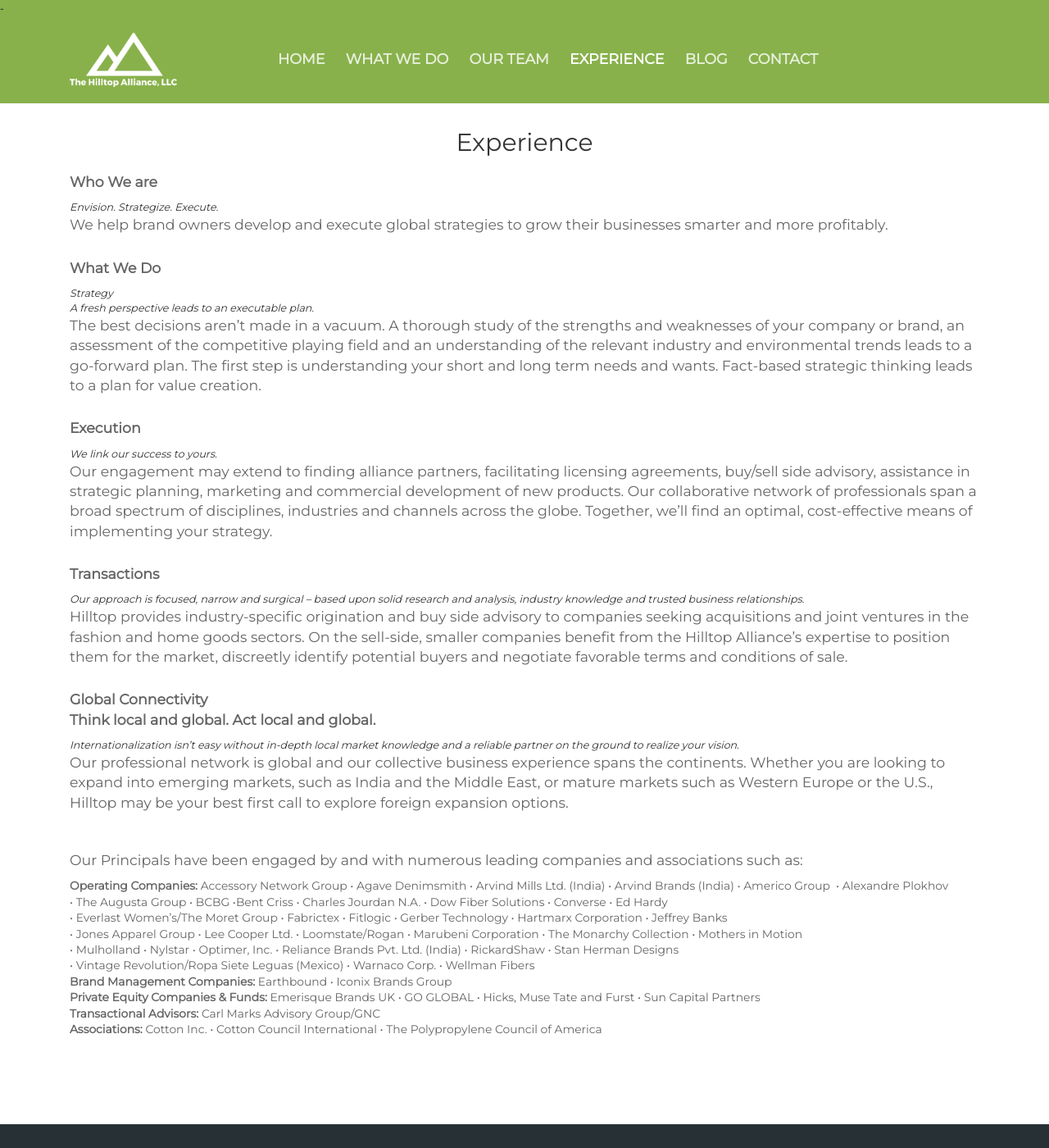
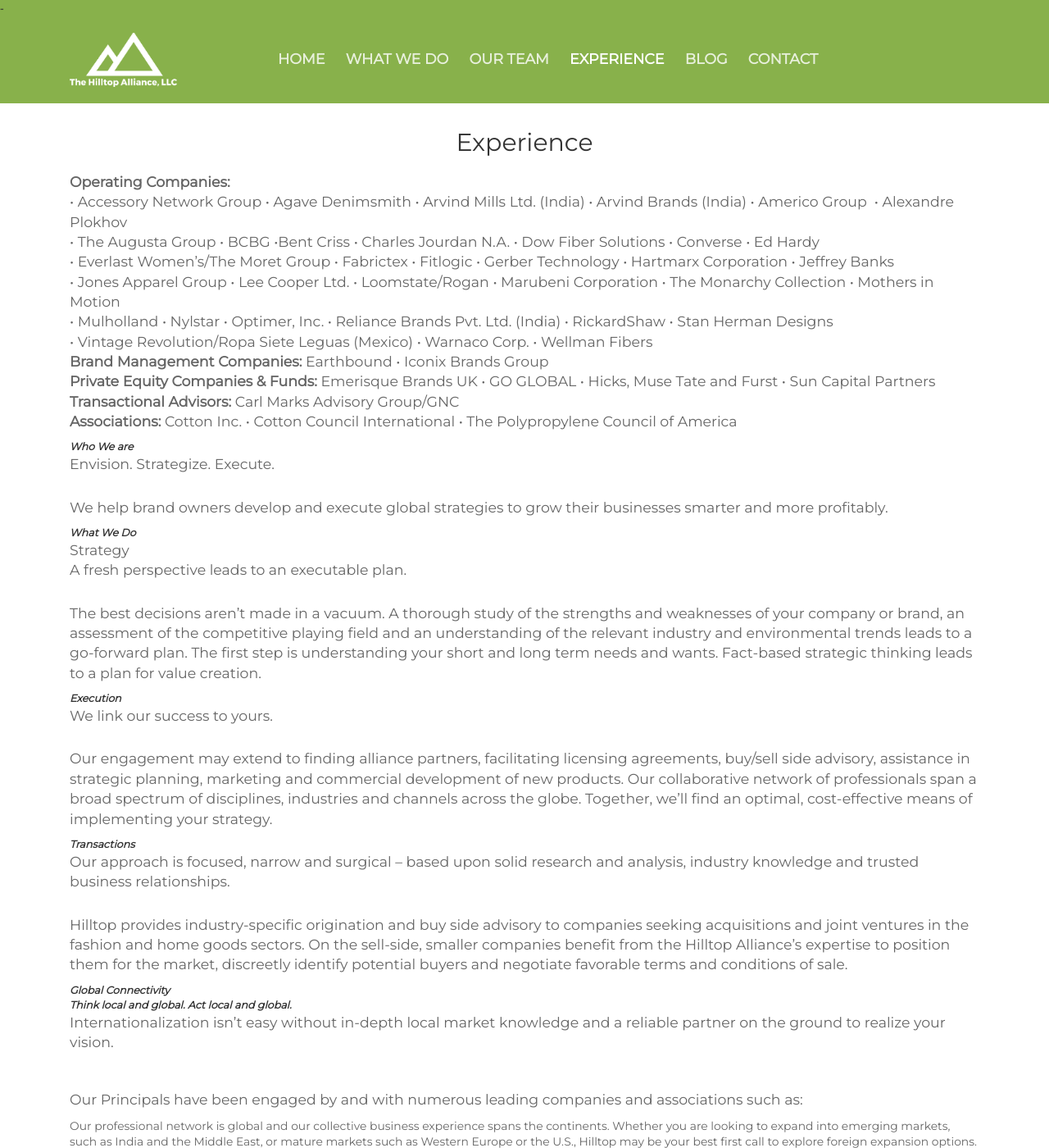
Before and after one commit to Freelance-Repos/Hilltop-Alliance, a Jekyll site: the page built from clients.html, in a window 1280 px wide and 1400 px high. Shown: the whole window at 82% size. Built offline with Jekyll 4.4.1, drawn with Linux system fonts in a browser that asks for light colours.

Commit message:
Updated 'clients.html' via CloudCannon

```diff
--- a/clients.html
+++ b/clients.html
@@ -11,71 +11,71 @@ description: ''
 
 <div>
    <p class="editable">
+	<b>Operating Companies: </b><br />&bull; Accessory Network Group &bull; Agave Denimsmith &bull; Arvind Mills Ltd. (India) &bull; Arvind Brands (India) &bull; Americo Group&nbsp; &bull; Alexandre Plokhov<br />&bull; The Augusta Group &bull; BCBG &bull;Bent Criss &bull; Charles Jourdan N.A. &bull; Dow Fiber Solutions &bull; Converse &bull; Ed Hardy<br />&bull; Everlast Women&rsquo;s/The Moret Group &bull; Fabrictex &bull; Fitlogic &bull; Gerber Technology &bull; Hartmarx Corporation &bull; Jeffrey Banks&nbsp;<br />&bull; Jones Apparel Group &bull; Lee Cooper Ltd. &bull; Loomstate/Rogan &bull; Marubeni Corporation &bull; The Monarchy Collection &bull; Mothers in Motion&nbsp;<br />&bull; Mulholland &bull; Nylstar &bull; Optimer, Inc. &bull; Reliance Brands Pvt. Ltd. (India) &bull; RickardShaw &bull; Stan Herman Designs&nbsp;<br />&bull; Vintage Revolution/Ropa Siete Leguas (Mexico) &bull; Warnaco Corp. &bull; Wellman Fibers<br /><b>Brand Management Companies:</b> Earthbound &bull; Iconix Brands Group<br /><b>Private Equity Companies &amp; Funds:</b> Emerisque Brands UK &bull; GO GLOBAL &bull; Hicks, Muse Tate and Furst &bull; Sun Capital Partners<br /><b>Transactional Advisors:</b> Carl Marks Advisory Group/GNC<br /><b>Associations:</b> Cotton Inc. &bull; Cotton Council International &bull; The Polypropylene Council of America
+</p>
+   <i class="editable">
    	<b>Who We are</b>
-   </p>
-   <i class="editable">Envision. Strategize. Execute. </i>
-   <p class="editable">
-   	We help brand owners develop and execute global strategies to grow their businesses smarter and more profitably.
-   </p>
+   </i>
+   <p class="editable">Envision. Strategize. Execute. </p>
 </div>
 
 <br />
 
 <div>
    <p class="editable">
+   	We help brand owners develop and execute global strategies to grow their businesses smarter and more profitably.
+   </p>
+   <i class="editable">
    	<b>What We Do</b>
-   </p>
-   <i class="editable">Strategy <br />
-      A fresh perspective leads to an executable plan.</i>
-   <p class="editable">
-   	The best decisions aren&rsquo;t made in a vacuum. A thorough study of the strengths and weaknesses of your company or brand, an assessment of the competitive playing field and an understanding of the relevant industry and environmental trends leads to a go-forward plan. The first step is understanding your short and long term needs and wants. Fact-based strategic thinking leads to a plan for value creation.
-   </p>
+   </i>
+   <p class="editable">Strategy <br />
+      A fresh perspective leads to an executable plan.</p>
 </div>
 
 <br />
 
 <div>
    <p class="editable">
+   	The best decisions aren&rsquo;t made in a vacuum. A thorough study of the strengths and weaknesses of your company or brand, an assessment of the competitive playing field and an understanding of the relevant industry and environmental trends leads to a go-forward plan. The first step is understanding your short and long term needs and wants. Fact-based strategic thinking leads to a plan for value creation.
+   </p>
+   <i class="editable">
    	<b>Execution</b>
-   </p>
-   <i class="editable">We link our success to yours.<br /></i>
-   <p class="editable">
-   	Our engagement may extend to finding alliance partners, facilitating licensing agreements, buy/sell side advisory, assistance in strategic planning, marketing and commercial development of new products. Our collaborative network of professionals span a broad spectrum of disciplines, industries and channels across the globe. Together, we&rsquo;ll find an optimal, cost-effective means of implementing your strategy.
-   </p>
+   </i>
+   <p class="editable">We link our success to yours.<br /></p>
 </div>
 
 <br />
 
 <div>
    <p class="editable">
+   	Our engagement may extend to finding alliance partners, facilitating licensing agreements, buy/sell side advisory, assistance in strategic planning, marketing and commercial development of new products. Our collaborative network of professionals span a broad spectrum of disciplines, industries and channels across the globe. Together, we&rsquo;ll find an optimal, cost-effective means of implementing your strategy.
+   </p>
+   <i class="editable">
    	<b>Transactions</b>
-   </p>
-   <i class="editable">Our approach is focused, narrow and surgical – based upon solid research and analysis, industry knowledge and trusted business relationships.<br />
-      </i>
-   <p class="editable">
-   	Hilltop provides industry-specific origination and buy side advisory to companies seeking acquisitions and joint ventures in the fashion and home goods sectors. On the sell-side, smaller companies benefit from the Hilltop Alliance&rsquo;s expertise to position them for the market, discreetly identify potential buyers and negotiate favorable terms and conditions of sale.
-   </p>
+   </i>
+   <p class="editable">Our approach is focused, narrow and surgical – based upon solid research and analysis, industry knowledge and trusted business relationships.<br />
+      </p>
 </div>
 
 <br />
 
 <div>
    <p class="editable">
+   	Hilltop provides industry-specific origination and buy side advisory to companies seeking acquisitions and joint ventures in the fashion and home goods sectors. On the sell-side, smaller companies benefit from the Hilltop Alliance&rsquo;s expertise to position them for the market, discreetly identify potential buyers and negotiate favorable terms and conditions of sale.
+   </p>
+   <i class="editable">
    	<b>Global Connectivity<br />Think local and global. Act local and global.</b>
-   </p>
-   <i class="editable"> Internationalization isn’t easy without in-depth local market knowledge and a reliable partner on the ground to realize your vision.<br /></i>
-   <p class="editable">
-   	Our professional network is global and our collective business experience spans the continents. Whether you are looking to expand into emerging markets, such as India and the Middle East, or mature markets such as Western Europe or the U.S., Hilltop may be your best first call to explore foreign expansion options.
-   </p>
+   </i>
+   <p class="editable"> Internationalization isn’t easy without in-depth local market knowledge and a reliable partner on the ground to realize your vision.<br /></p>
 </div>
 
-<br>
-<br>
+<br />
+<br />
 <p>Our Principals have been engaged by and with numerous leading companies and associations such as:</p>
 	<!-- Companies listed below -->
 <p class="companiesClass editable">
-	<b>Operating Companies: </b> Accessory Network Group &bull; Agave Denimsmith &bull; Arvind Mills Ltd. (India) &bull; Arvind Brands (India) &bull; Americo Group&nbsp; &bull; Alexandre Plokhov<br />&bull; The Augusta Group &bull; BCBG &bull;Bent Criss &bull; Charles Jourdan N.A. &bull; Dow Fiber Solutions &bull; Converse &bull; Ed Hardy<br />&bull; Everlast Women&rsquo;s/The Moret Group &bull; Fabrictex &bull; Fitlogic &bull; Gerber Technology &bull; Hartmarx Corporation &bull; Jeffrey Banks&nbsp;<br />&bull; Jones Apparel Group &bull; Lee Cooper Ltd. &bull; Loomstate/Rogan &bull; Marubeni Corporation &bull; The Monarchy Collection &bull; Mothers in Motion&nbsp;<br />&bull; Mulholland &bull; Nylstar &bull; Optimer, Inc. &bull; Reliance Brands Pvt. Ltd. (India) &bull; RickardShaw &bull; Stan Herman Designs&nbsp;<br />&bull; Vintage Revolution/Ropa Siete Leguas (Mexico) &bull; Warnaco Corp. &bull; Wellman Fibers<br /><b>Brand Management Companies:</b> Earthbound &bull; Iconix Brands Group<br /><b>Private Equity Companies &amp; Funds:</b> Emerisque Brands UK &bull; GO GLOBAL &bull; Hicks, Muse Tate and Furst &bull; Sun Capital Partners<br /><b>Transactional Advisors:</b> Carl Marks Advisory Group/GNC<br /><b>Associations:</b> Cotton Inc. &bull; Cotton Council International &bull; The Polypropylene Council of America
-</p>
+   	Our professional network is global and our collective business experience spans the continents. Whether you are looking to expand into emerging markets, such as India and the Middle East, or mature markets such as Western Europe or the U.S., Hilltop may be your best first call to explore foreign expansion options.
+   </p>
 
 
 
```
